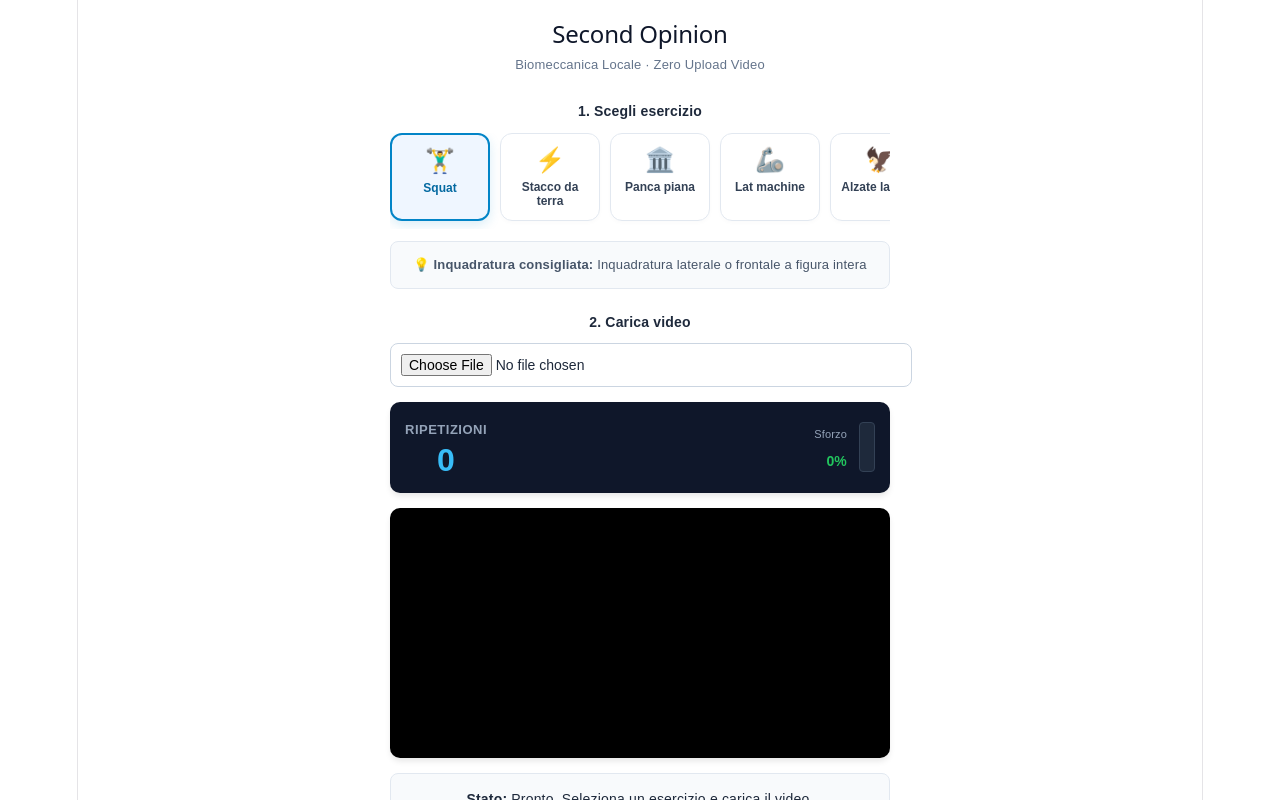
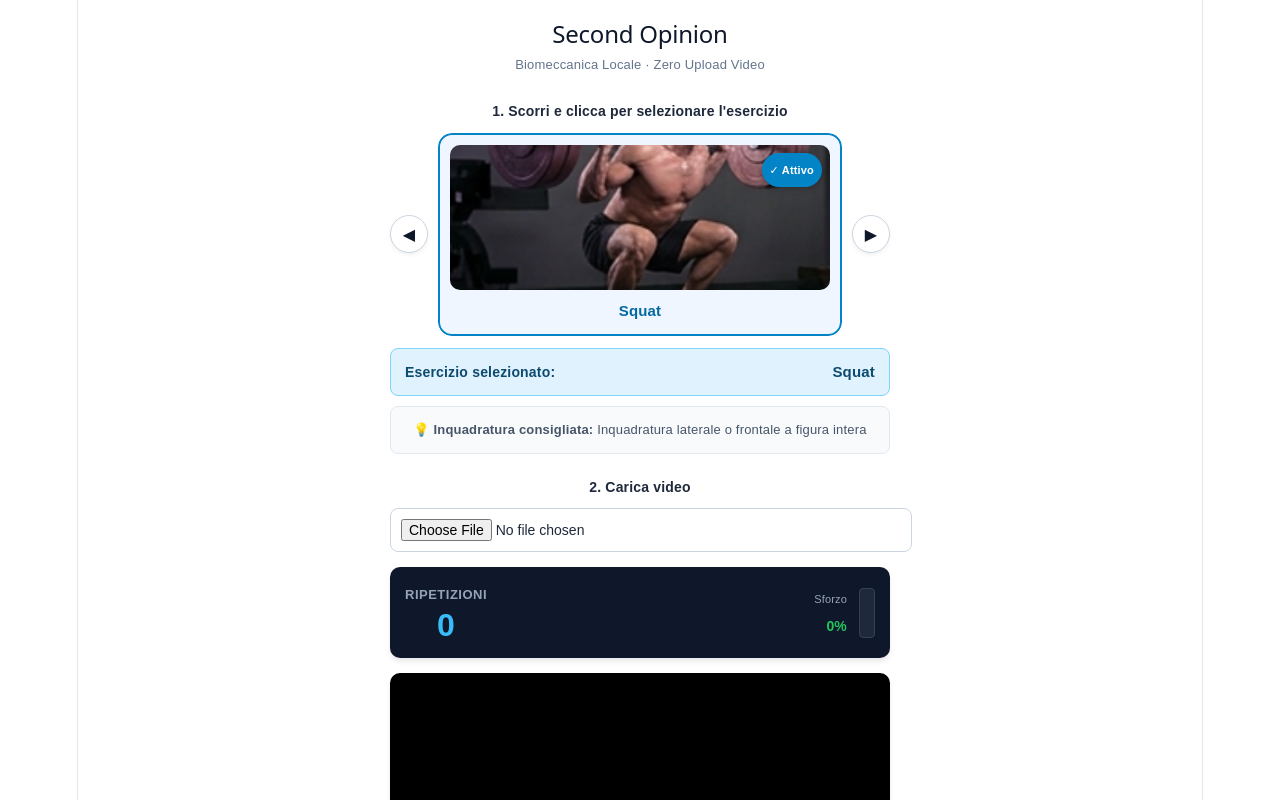
Before and after one commit to jaq77va/second-opinion, a React (Vite) app: page / in a window 1280 px wide. Shown: the top 800 px of the page. Built offline with nearby package versions, Linux system fonts and the light colour scheme.

Commit message:
selettore esercizio

```diff
--- a/src/App.tsx
+++ b/src/App.tsx
@@ -5,12 +5,12 @@ import { getGeminiFeedback } from './geminiCoach';
 
 type Exercise = 'squat' | 'stacco' | 'panca_piana' | 'lat_machine' | 'alzate_laterali';
 
-const EXERCISES: { id: Exercise; label: string; icon: string; viewHint: string }[] = [
-  { id: 'squat', label: 'Squat', icon: '🏋️‍♂️', viewHint: 'Inquadratura laterale o frontale a figura intera' },
-  { id: 'stacco', label: 'Stacco da terra', icon: '⚡', viewHint: 'Inquadratura laterale a altezza bacino' },
-  { id: 'panca_piana', label: 'Panca piana', icon: '🏛️', viewHint: 'Inquadratura laterale o obliqua a 45°' },
-  { id: 'lat_machine', label: 'Lat machine', icon: '🦾', viewHint: 'Inquadratura posteriore o laterale' },
-  { id: 'alzate_laterali', label: 'Alzate laterali', icon: '🦅', viewHint: 'Inquadratura frontale dal bacino in su' },
+const EXERCISES: { id: Exercise; label: string; image: string; viewHint: string }[] = [
+  { id: 'squat', label: 'Squat', image: '/images/squat.png', viewHint: 'Inquadratura laterale o frontale a figura intera' },
+  { id: 'stacco', label: 'Stacco da terra', image: '/images/stacco.png', viewHint: 'Inquadratura laterale a altezza bacino' },
+  { id: 'panca_piana', label: 'Panca piana', image: '/images/panca.png', viewHint: 'Inquadratura laterale o obliqua a 45°' },
+  { id: 'lat_machine', label: 'Lat machine', image: '/images/lat.png', viewHint: 'Inquadratura posteriore o laterale' },
+  { id: 'alzate_laterali', label: 'Alzate laterali', image: '/images/alzate.png', viewHint: 'Inquadratura frontale dal bacino in su' },
 ];
 
 const POSE_CONNECTIONS = [
@@ -42,8 +42,21 @@ export function App() {
   const videoRef = useRef<HTMLVideoElement | null>(null);
   const canvasRef = useRef<HTMLCanvasElement | null>(null);
   const landmarksBufferRef = useRef<any[][]>([]);
+  const carouselRef = useRef<HTMLDivElement | null>(null);
 
-  const currentHint = EXERCISES.find((ex) => ex.id === selectedExercise)?.viewHint;
+  const selectedExerciseObj = EXERCISES.find((ex) => ex.id === selectedExercise) || EXERCISES[0];
+  const currentHint = selectedExerciseObj.viewHint;
+
+  // Scorrimento carosello tramite frecce (PC)
+  const scrollCarousel = (direction: 'left' | 'right') => {
+    if (!carouselRef.current) return;
+    const container = carouselRef.current;
+    const scrollAmount = container.clientWidth;
+    container.scrollBy({
+      left: direction === 'left' ? -scrollAmount : scrollAmount,
+      behavior: 'smooth',
+    });
+  };
 
   const handleVideoUpload = (e: React.ChangeEvent<HTMLInputElement>) => {
     const file = e.target.files?.[0];
@@ -221,42 +234,150 @@ export function App() {
         <p style={{ fontSize: 13, color: '#64748b', margin: 0 }}>Biomeccanica Locale · Zero Upload Video</p>
       </div>
 
-      <label style={{ display: 'block', marginBottom: 8, fontWeight: 'bold', fontSize: 14 }}>1. Scegli esercizio</label>
+      <label style={{ display: 'block', marginBottom: 8, fontWeight: 'bold', fontSize: 14 }}>
+        1. Scorri e clicca per selezionare l'esercizio
+      </label>
 
-      {/* Carosello Orizzontale a Card */}
-      <div style={{ display: 'flex', gap: 10, overflowX: 'auto', paddingBottom: 8, scrollbarWidth: 'none' }}>
+      {/* Carosello Singola Card (Swipe su Mobile + Frecce su PC) */}
+      <div style={{ display: 'flex', alignItems: 'center', gap: 10 }}>
+        <button
+          type="button"
+          onClick={() => scrollCarousel('left')}
+          disabled={isProcessing}
+          aria-label="Esercizio precedente"
+          style={{
+            width: 38,
+            height: 38,
+            borderRadius: '50%',
+            border: '1px solid #cbd5e1',
+            background: '#ffffff',
+            color: '#0f172a',
+            fontSize: 16,
+            fontWeight: 'bold',
+            cursor: isProcessing ? 'not-allowed' : 'pointer',
+            display: 'flex',
+            alignItems: 'center',
+            justifyContent: 'center',
+            flexShrink: 0,
+            boxShadow: '0 2px 4px rgba(0,0,0,0.06)',
+          }}
+        >
+          ◀
+        </button>
+
+        <div
+          ref={carouselRef}
+          style={{
+            flex: 1,
+            display: 'flex',
+            overflowX: 'auto',
+            scrollSnapType: 'x mandatory',
+            scrollBehavior: 'smooth',
+            scrollbarWidth: 'none',
+            borderRadius: 14,
+          }}
+        >
           {EXERCISES.map((ex) => {
             const isSelected = selectedExercise === ex.id;
             return (
-            <button
+              <div
                 key={ex.id}
-              onClick={() => setSelectedExercise(ex.id)}
-              disabled={isProcessing}
+                onClick={() => !isProcessing && setSelectedExercise(ex.id)}
                 style={{
-                flex: '0 0 auto',
-                width: 100,
-                padding: '12px 8px',
-                borderRadius: 12,
+                  flex: '0 0 100%',
+                  scrollSnapAlign: 'center',
+                  boxSizing: 'border-box',
+                  padding: 10,
+                  borderRadius: 14,
                   border: isSelected ? '2px solid #0284c7' : '1px solid #e2e8f0',
                   background: isSelected ? '#eff6ff' : '#ffffff',
-                color: isSelected ? '#0369a1' : '#334155',
                   cursor: isProcessing ? 'not-allowed' : 'pointer',
                   display: 'flex',
                   flexDirection: 'column',
                   alignItems: 'center',
-                gap: 6,
-                boxShadow: isSelected ? '0 4px 12px rgba(2, 132, 199, 0.15)' : '0 2px 4px rgba(0,0,0,0.02)',
+                  gap: 8,
                   transition: 'all 0.2s ease',
                 }}
               >
-              <span style={{ fontSize: 24 }}>{ex.icon}</span>
-              <span style={{ fontSize: 12, fontWeight: isSelected ? 'bold' : '600', textAlign: 'center' }}>{ex.label}</span>
-            </button>
+                <div style={{ position: 'relative', width: '100%', height: 145, borderRadius: 10, overflow: 'hidden', background: '#0f172a' }}>
+                  <img
+                    src={ex.image}
+                    alt={ex.label}
+                    style={{ width: '100%', height: '100%', objectFit: 'cover', display: 'block' }}
+                  />
+                  {isSelected && (
+                    <span
+                      style={{
+                        position: 'absolute',
+                        top: 8,
+                        right: 8,
+                        background: '#0284c7',
+                        color: '#fff',
+                        fontSize: 11,
+                        fontWeight: 'bold',
+                        padding: '4px 8px',
+                        borderRadius: 20,
+                        boxShadow: '0 2px 6px rgba(0,0,0,0.25)',
+                      }}
+                    >
+                      ✓ Attivo
+                    </span>
+                  )}
+                </div>
+                <span style={{ fontSize: 15, fontWeight: 'bold', color: isSelected ? '#0369a1' : '#334155' }}>
+                  {ex.label}
+                </span>
+              </div>
             );
           })}
         </div>
 
-      <div style={{ background: '#f8fafc', padding: 10, borderRadius: 8, marginTop: 12, fontSize: 13, border: '1px solid #e2e8f0', color: '#475569' }}>
+        <button
+          type="button"
+          onClick={() => scrollCarousel('right')}
+          disabled={isProcessing}
+          aria-label="Esercizio successivo"
+          style={{
+            width: 38,
+            height: 38,
+            borderRadius: '50%',
+            border: '1px solid #cbd5e1',
+            background: '#ffffff',
+            color: '#0f172a',
+            fontSize: 16,
+            fontWeight: 'bold',
+            cursor: isProcessing ? 'not-allowed' : 'pointer',
+            display: 'flex',
+            alignItems: 'center',
+            justifyContent: 'center',
+            flexShrink: 0,
+            boxShadow: '0 2px 4px rgba(0,0,0,0.06)',
+          }}
+        >
+          ▶
+        </button>
+      </div>
+
+      {/* Voce Esercizio Selezionato */}
+      <div
+        style={{
+          marginTop: 12,
+          padding: '10px 14px',
+          borderRadius: 8,
+          background: '#e0f2fe',
+          border: '1px solid #7dd3fc',
+          color: '#0c4a6e',
+          fontSize: 14,
+          display: 'flex',
+          justifyContent: 'space-between',
+          alignItems: 'center',
+        }}
+      >
+        <span><strong>Esercizio selezionato:</strong></span>
+        <span style={{ fontWeight: 'bold', fontSize: 15 }}>{selectedExerciseObj.label}</span>
+      </div>
+
+      <div style={{ background: '#f8fafc', padding: 10, borderRadius: 8, marginTop: 10, fontSize: 13, border: '1px solid #e2e8f0', color: '#475569' }}>
         <strong>💡 Inquadratura consigliata:</strong> {currentHint}
       </div>
 
```
Lines whose indentation alone changed are shown as unchanged.
